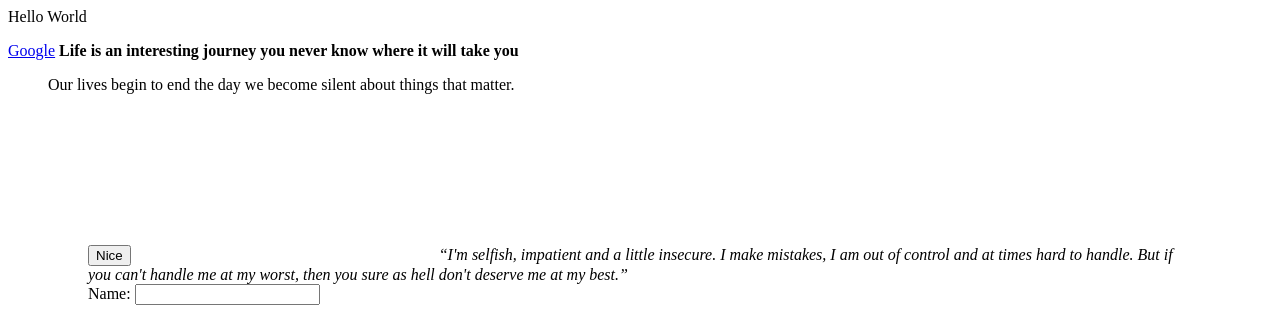
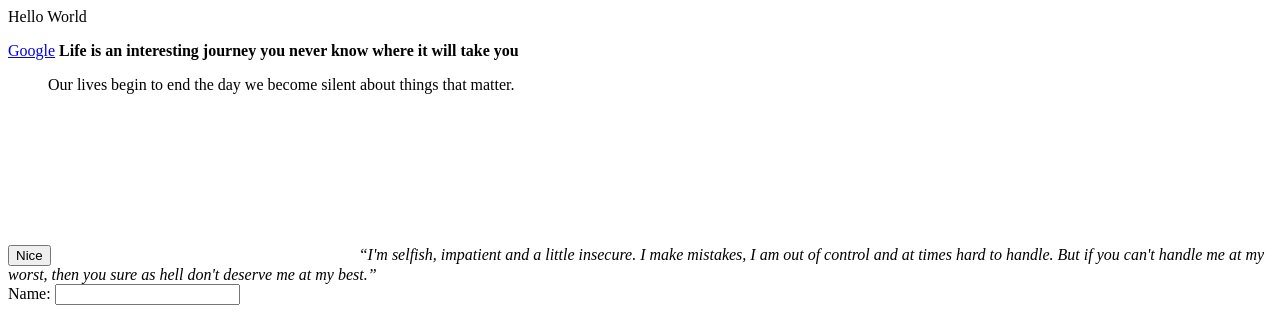
Before and after one commit to Muhanned-Noman/for-tests, a plain HTML site: page index.html in a window 1280 px wide. Shown: the top 320 px of the page. Drawn offline with Linux system fonts and the light colour scheme.

Commit message:
Fixed an issue with the <blockquote> closing tag.

```diff
--- a/index.html
+++ b/index.html
@@ -9,7 +9,7 @@
     <a href="https://www.google.com">Google</a>
     <b>Life is an interesting journey you never know where it will take you</b>
     <br />
-    <blockquote>Our lives begin to end the day we become silent about things that matter.<blockquote/>
+    <blockquote>Our lives begin to end the day we become silent about things that matter.</blockquote>
     <button type="button">Nice</button>
     <canvas></canvas>
     <em>“I'm selfish, impatient and a little insecure. <span>I make mistakes</span>, I am out of control and at times hard to handle. But if you can't handle me at my worst, then you sure as hell don't deserve me at my best.”</em>
```
